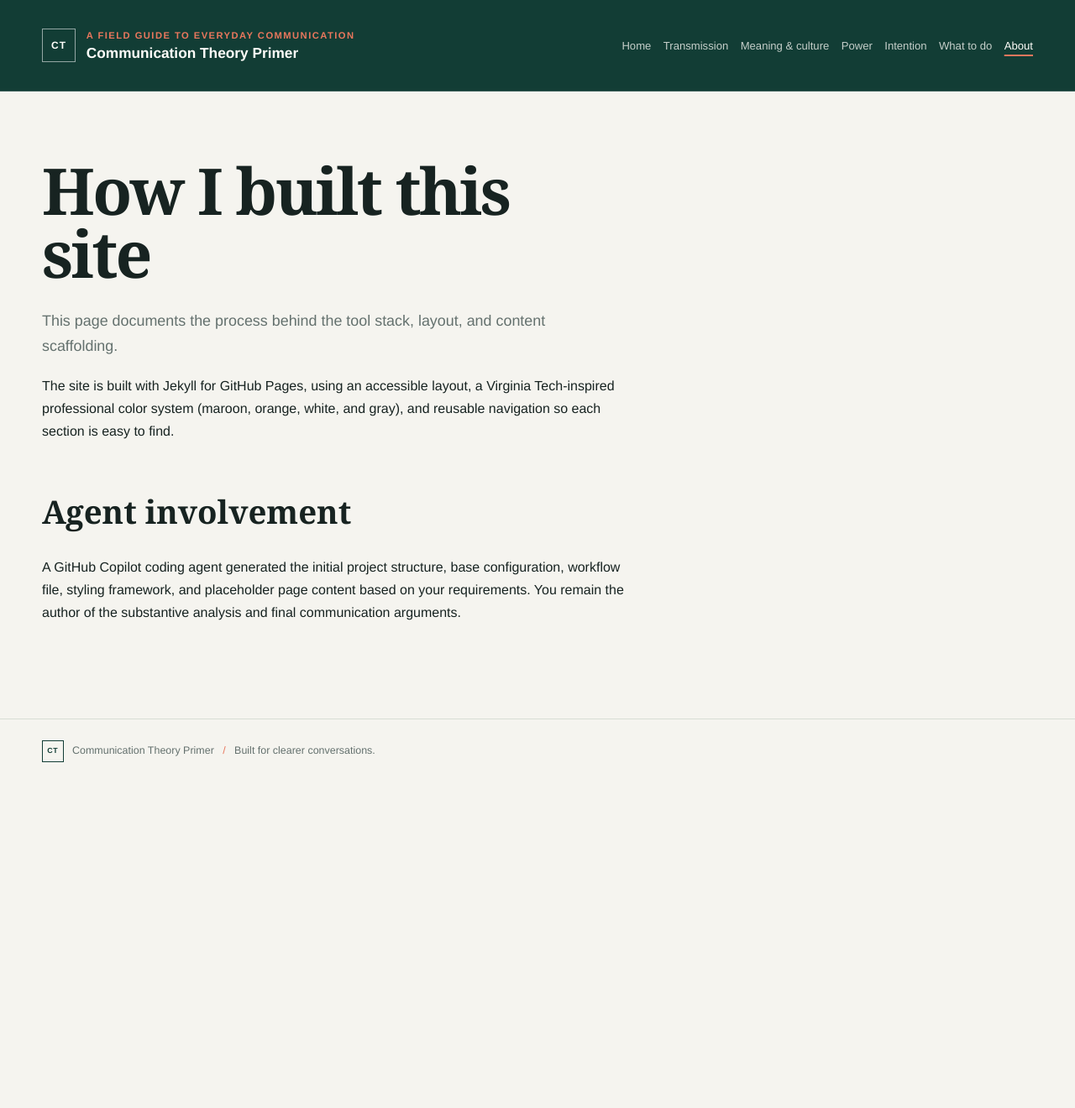
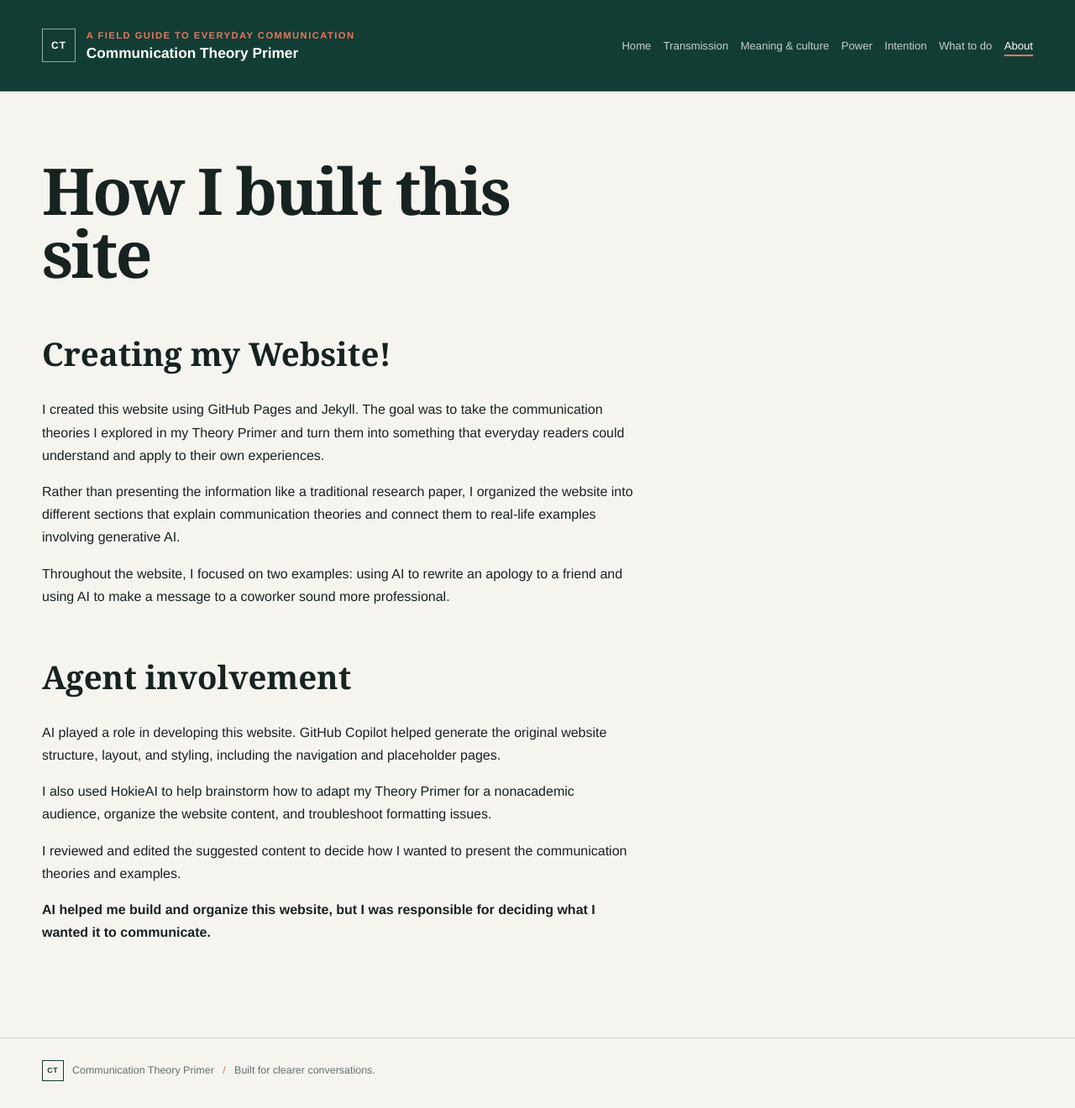
Before and after one commit to abbyduffer12/comm-primer, a Jekyll site: the page built from pages/how-i-built-this-site.md, in a window 1280 px wide. Shown: the whole page at 84% size. Built offline with Jekyll 4.4.1, drawn with Linux system fonts in a browser that asks for light colours; before the commit the page ends 940 px from its top, so only the background shows below that.

Commit message:
Revise how I built this site with AI contributions
Updated the content to reflect the website creation process and the role of AI tools in development.

```diff
--- a/pages/how-i-built-this-site.md
+++ b/pages/how-i-built-this-site.md
@@ -4,10 +4,20 @@ title: "How I built this site"
 
 # How I built this site
 
-This page documents the process behind the tool stack, layout, and content scaffolding.
+## Creating my Website!
 
-The site is built with Jekyll for GitHub Pages, using an accessible layout, a Virginia Tech-inspired professional color system (maroon, orange, white, and gray), and reusable navigation so each section is easy to find.
+I created this website using GitHub Pages and Jekyll. The goal was to take the communication theories I explored in my Theory Primer and turn them into something that everyday readers could understand and apply to their own experiences.
+
+Rather than presenting the information like a traditional research paper, I organized the website into different sections that explain communication theories and connect them to real-life examples involving generative AI.
+
+Throughout the website, I focused on two examples: using AI to rewrite an apology to a friend and using AI to make a message to a coworker sound more professional.
 
 ## Agent involvement
 
-A GitHub Copilot coding agent generated the initial project structure, base configuration, workflow file, styling framework, and placeholder page content based on your requirements. You remain the author of the substantive analysis and final communication arguments.
+AI played a role in developing this website. GitHub Copilot helped generate the original website structure, layout, and styling, including the navigation and placeholder pages.
+
+I also used HokieAI to help brainstorm how to adapt my Theory Primer for a nonacademic audience, organize the website content, and troubleshoot formatting issues.
+
+I reviewed and edited the suggested content to decide how I wanted to present the communication theories and examples.
+
+**AI helped me build and organize this website, but I was responsible for deciding what I wanted it to communicate.**
```
